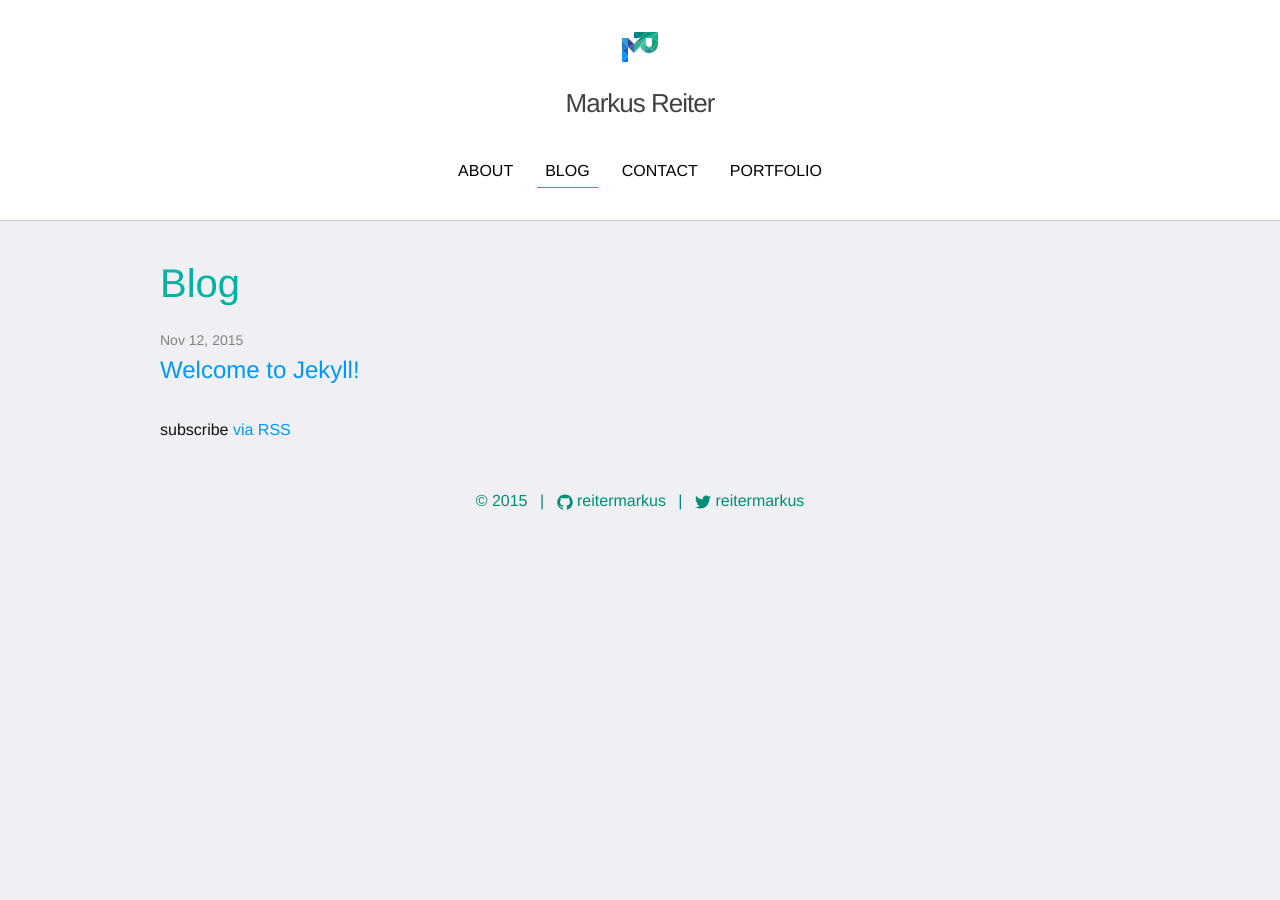
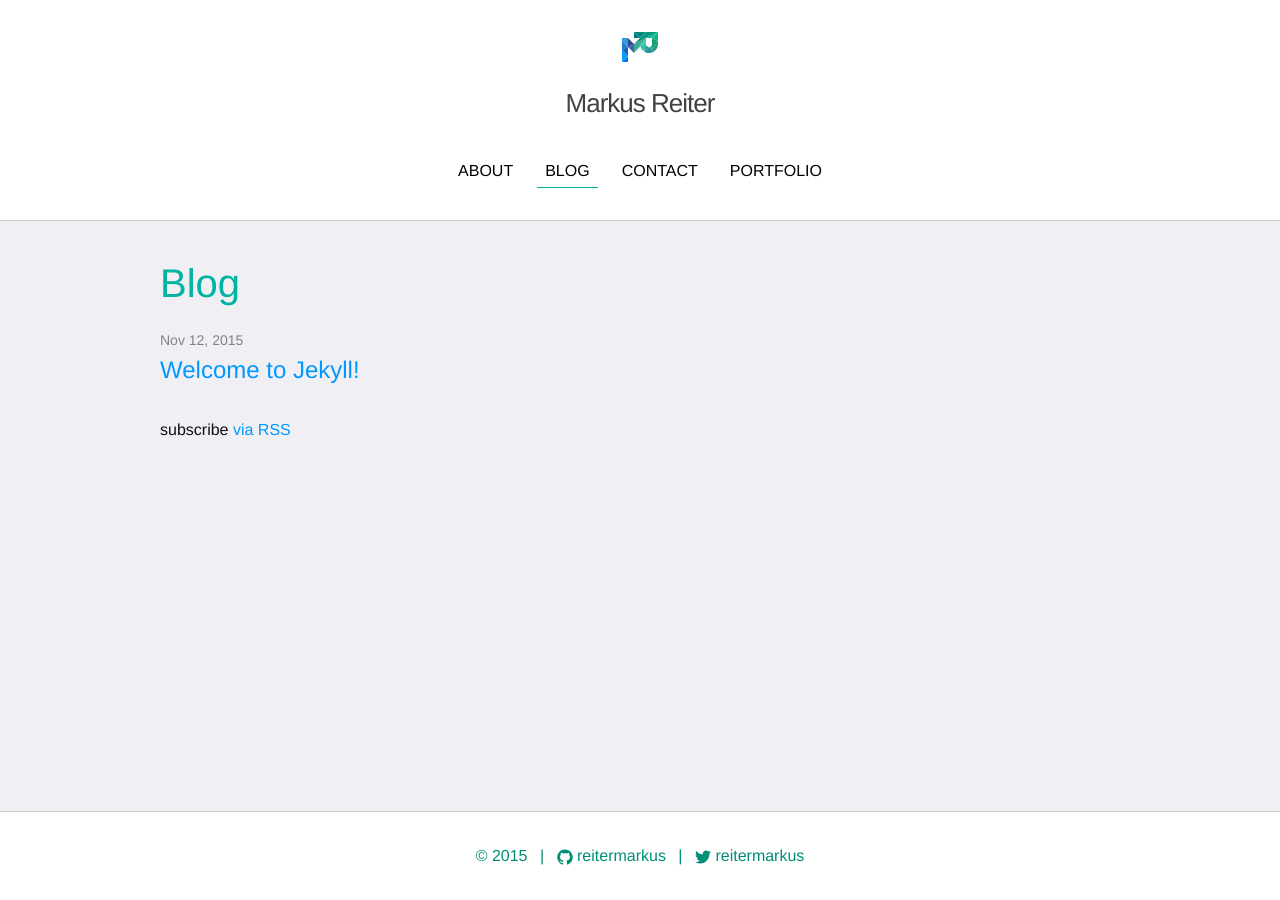
Before and after one commit to reitermarkus/reitermarkus.github.com, a Jekyll site: the page built from blog.md, in a window 1280 px wide. Built offline with Jekyll 4.4.1, drawn with Linux system fonts in a browser that asks for light colours; nearby versions of some CDN libraries.

Commit message:
Make footer responsive.

```diff
--- a/_sass/_footer.scss
+++ b/_sass/_footer.scss
@@ -2,32 +2,80 @@
  * Site footer
  */
 
+// Sticky Footer
+
+html, body {
+  height: 100%;
+  margin: 0;
+  width: 100%;
+}
+
+body {
+  display: table;
+}
+
 .footer {
+  display: table-row;
+  height: 1px;
   color: $footer-text-color;
   text-align: center;
 
   ul {
-    margin: 0;
+    margin: $header-padding-mobile 0 0 0;
+    background-color: $menu-link-background-color;
     padding: $header-padding-mobile 0;
+    border-top: $menu-link-border;
+
+    @include retina() {
+      border-width: 0.5px;
+    }
 
     @include media-query($on-tablets) {
       padding-top: $header-padding-tablet;
       padding-bottom: $header-padding-tablet;
+      margin-top: $header-padding-tablet;
     }
 
     @include media-query($on-desktops) {
-      padding-top: $header-padding-desktop;
+      margin-top: $header-padding-desktop;
     }
 
     li {
-      display: inline;
+      display: inline-block;
+      width: 100%;
+      margin: 0 0 $header-padding-mobile/2 0;
+
+      &:last-child {
+        margin-bottom: 0;
+      }
+
+      @include media-query($on-phones) {
 
         &:not(:first-child) {
+          width: auto;
 
-        &:before {
+          &:nth-child(2n) {
+            &:after {
               content: ' |  ';
+            }
+          }
+        }
+
+        &:after {
           margin-right: .5em;
           margin-left: .5em;
+        }
+      }
+
+      @include media-query($on-tablets) {
+        width: auto;
+        margin: 0;
+
+        &:first-child {
+
+          &:after {
+            content: ' |  ';
+          }
         }
       }
 
@@ -42,14 +90,15 @@
             fill: $link-color;
           }
         }
+
+        svg path {
+          fill: $footer-text-color;
+        }
+      }
     }
   }
 }
 
-  .icon svg path {
-    fill: $footer-text-color;
-  }
-}
 
 
 
@@ -57,10 +106,6 @@
 /**
  * Page content
  */
-
-.page-heading {
-    font-size: 20px;
-}
 
 .post-list {
   margin-left: 0;
```
Lines whose indentation alone changed are shown as unchanged.
